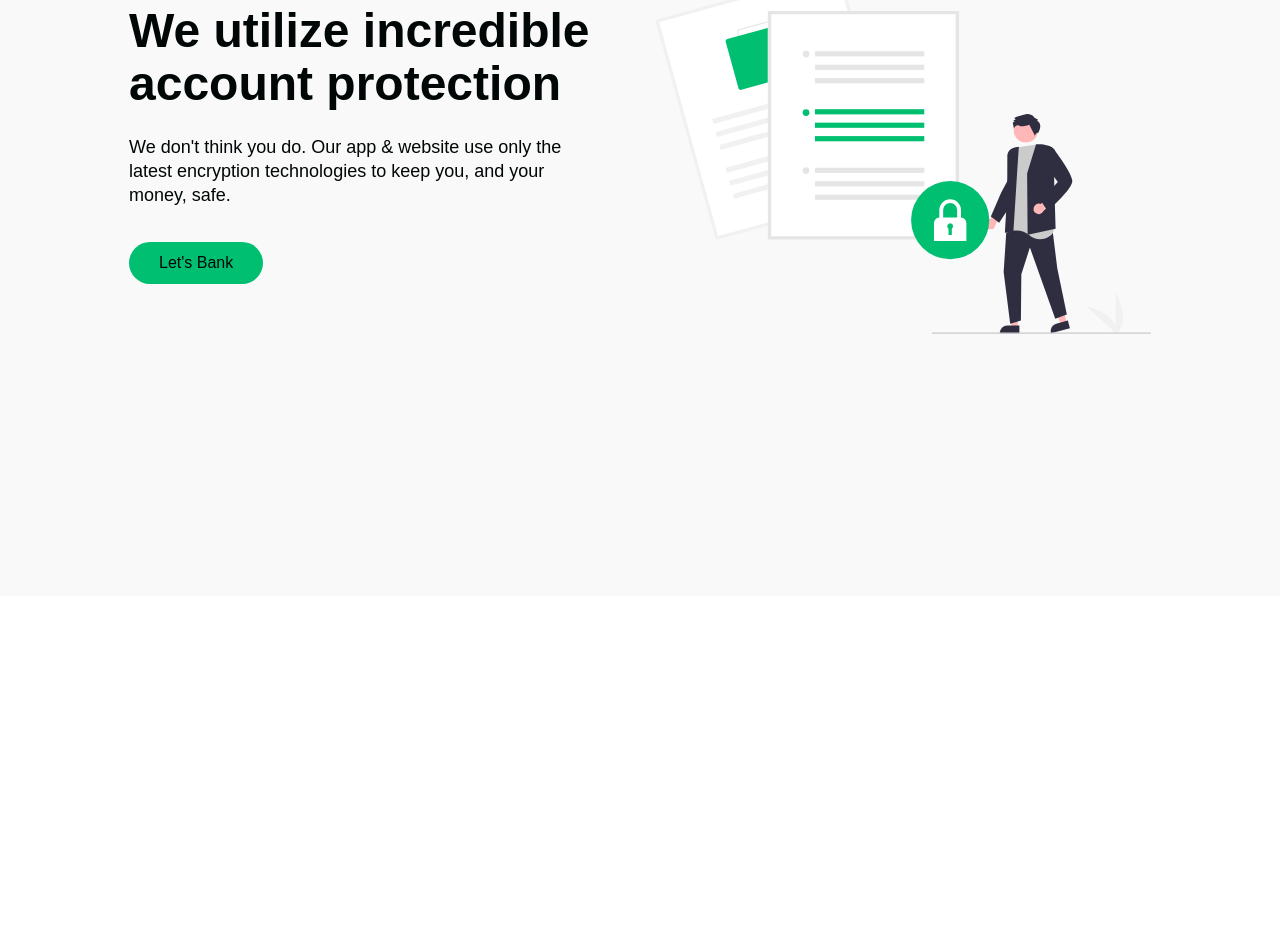
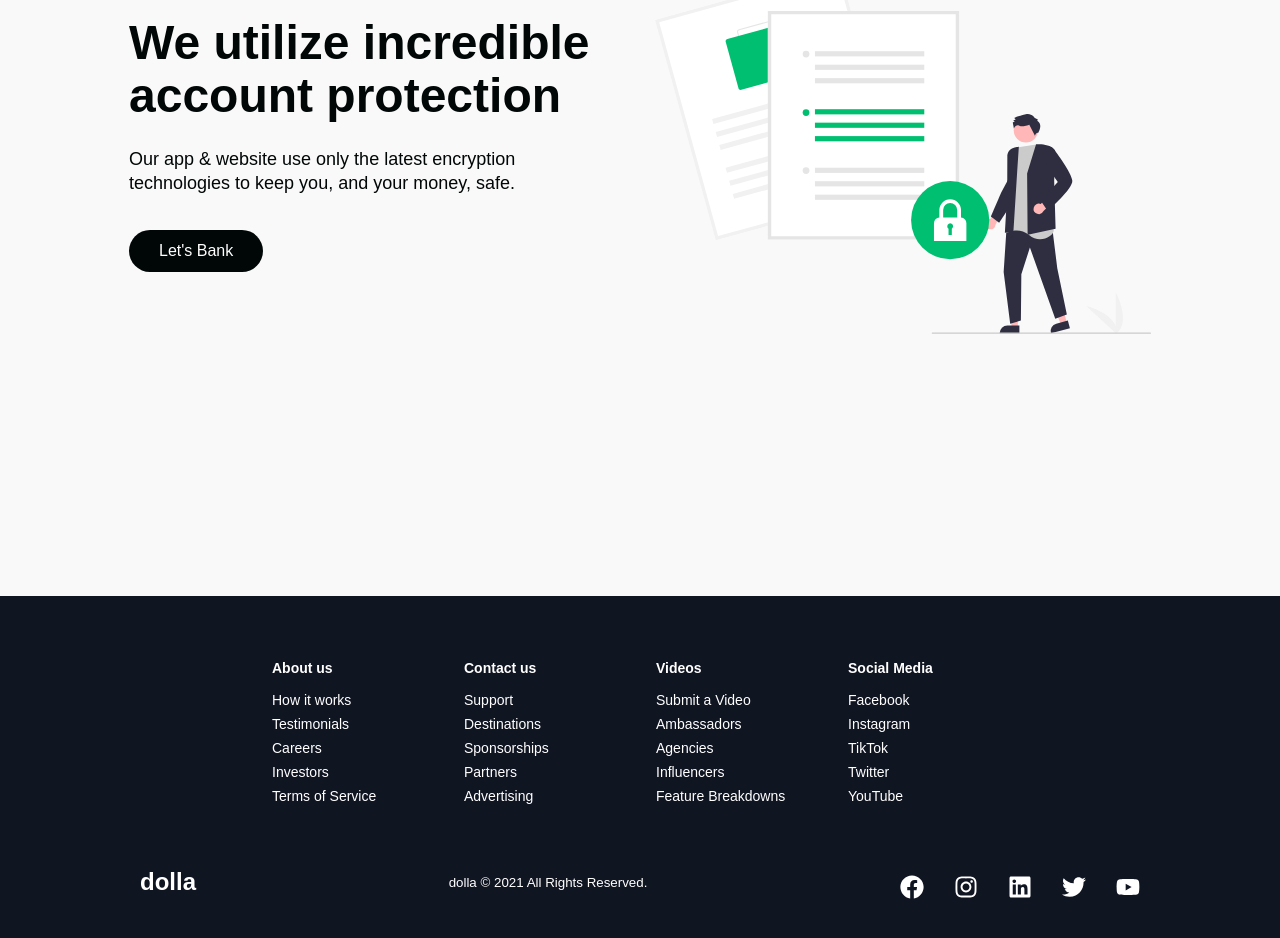
Before and after one commit to wpartin/dolla, a React (Create React App) app: page / in a window 1280 px wide. Shown: the part 3664-4602 px from the top of the page. Before the commit the page ends 4260 px from the top, so only its background shows below. Built offline with nearby package versions, Linux system fonts and the light colour scheme; a web font is replaced by a local one.

Commit message:
color modifications to info, added to home.js

```diff
--- a/src/components/InfoSection/Data.js
+++ b/src/components/InfoSection/Data.js
@@ -36,8 +36,8 @@ export const homeObjTwo = {
   // tried require() here but as stated it was broken
   img: image2,
   alt: "Car",
-  dark: true,
-  primary: true,
+  dark: false,
+  primary: false,
   darkText: true,
 };
 
@@ -49,13 +49,13 @@ export const homeObjThree = {
   topLine: "Unrivaled Protection",
   headline: "We utilize incredible account protection",
   description:
-    "We don't think you do. Our app & website use only the latest encryption technologies to keep you, and your money, safe.",
+    "Our app & website use only the latest encryption technologies to keep you, and your money, safe.",
   buttonLabel: "Let's Bank",
   imgStart: false,
   // tried require() here but as stated it was broken
   img: image3,
   alt: "Signup",
-  dark: true,
-  primary: true,
+  dark: false,
+  primary: false,
   darkText: true,
 };
--- a/src/pages/Home.js
+++ b/src/pages/Home.js
@@ -9,6 +9,7 @@ import Navbar from "../components/NavBar";
 import HeroSection from "../components/HeroSection";
 import InfoSection from "../components/InfoSection";
 import Services from "../components/Services";
+import Footer from "../components/Footer";
 
 const Home = () => {
   const [isOpen, setIsOpen] = useState(false);
@@ -26,6 +27,7 @@ const Home = () => {
       <InfoSection {...homeObjTwo} />
       <Services />
       <InfoSection {...homeObjThree} />
+      <Footer />
     </>
   );
 };
```
